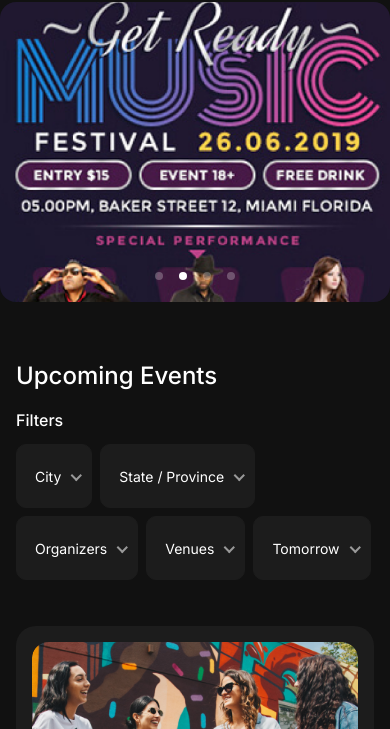
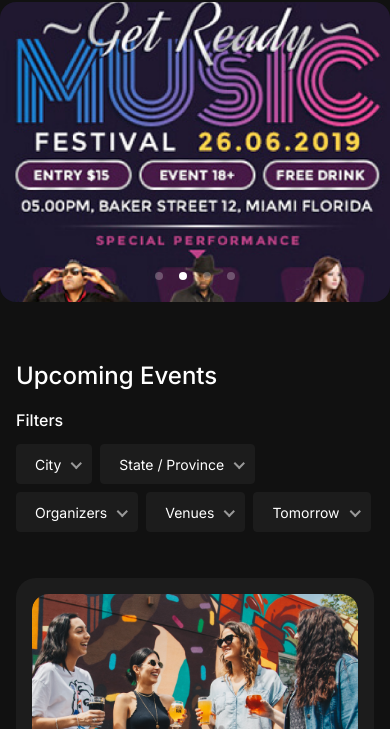
Before and after one commit to nahidbinwadood/goattix-new, a website: page dist/events.html in a window 390 px wide. Shown: the part 94-823 px from the top of the page. Drawn offline with Linux system fonts and the light colour scheme.

Commit message:
updated filter height

```diff
--- a/src/input.css
+++ b/src/input.css
@@ -211,7 +211,7 @@ body {
 
 /*===Responsive=== */
 
-@media only screen and (min-width: 320px) and (max-width: 640px) {
+@media (max-width: 640px) {
   .owl-dots {
     @apply mt-[-30px];
   }
@@ -228,8 +228,12 @@ body {
   }
 
   /* Events */
-  .events-filter .nice-select, {
-    @apply bg-blackv2 border-blackv2 rounded-[4px] h-[40px] leading-[40px];
+  .events-filter .nice-select {
+    height:40px;
+    line-height:40px;
+  }
+  .events-filter .nice-select {
+    @apply bg-blackv2 border-blackv2 rounded-[4px] !h-[40px] !leading-[40px];
   }
   .nice-select .current {
     @apply text-[14px] font-normal;
@@ -291,7 +295,7 @@ body {
     height: 50px !important;
     display: flex;
     align-items: center;
-}
+  }
   .nice-select .current {
     @apply text-[14px] font-normal;
   }
@@ -424,8 +428,8 @@ body {
   .coupon {
     flex-diretion: column;
   }
-  .ssl-btns{
-    flex-direction:column;
+  .ssl-btns {
+    flex-direction: column;
   }
 }
 
```
Also changed, not shown: dist/assets/css/style.css.
